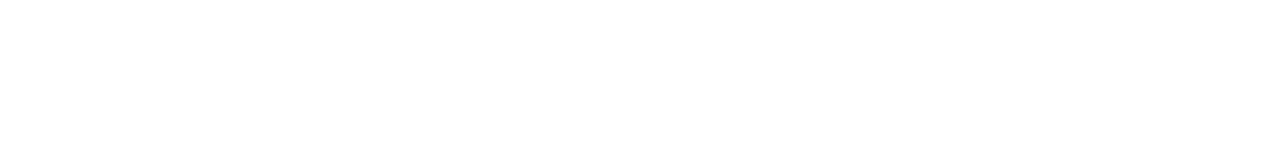
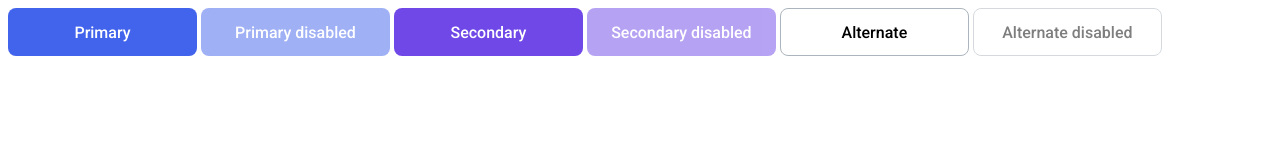
Before and after one commit to js-tasks-ru/htmlcss-20231027_olesja-a92, a website: page 03-lection1/01-button/index.html in a window 1280 px wide. Drawn offline with Linux system fonts and the light colour scheme.

Commit message:
стили для кнопок

```diff
--- a/03-lection1/01-button/button.css
+++ b/03-lection1/01-button/button.css
@@ -1 +1,48 @@
 /* Стилизация кнопки */
+.button{
+	color: #FFF;
+	background: #FFF;
+	text-align: center;
+	font-family: Roboto;
+	font-size: 16px;
+	font-style: normal;
+	font-weight: 500;
+	line-height: normal;
+	border-radius: 8px;
+	width: 189px;
+	height: 48px;
+	border: none;
+	cursor: pointer;
+	transition: opacity 200ms ease-in-out, background 200ms ease-in-out;
+}
+
+.button:disabled{
+	cursor: default;
+	opacity: 0.5;
+	pointer-events: none;
+}
+
+.button_primary{
+	background: var(--primary);
+}
+
+.button_primary:hover, .button_primary:active{
+	background: var(--primary_hover);
+}
+
+.button_secondary{
+	background: var(--secondary);
+}
+
+.button_secondary:hover, .button_secondary:active{
+	background: var(--secondary_hover);
+}
+
+.button_alternate{
+	border: 1px solid var(--grey-3);
+	color: var(--gray-4);
+}
+
+.button_alternate:hover, .button_alternate:active{
+	border-color: var(--black);
+}
--- a/03-lection1/01-button/index.html
+++ b/03-lection1/01-button/index.html
@@ -6,6 +6,11 @@
         <link rel="stylesheet" href="./button.css">
     </head>
     <body>
-
+		<button class="button button_primary">Primary</button>
+		<button class="button button_primary" disabled>Primary disabled</button>
+		<button class="button button_secondary">Secondary</button>
+		<button class="button button_secondary" disabled>Secondary disabled</button>
+		<button class="button button_alternate">Alternate</button>
+		<button class="button button_alternate" disabled>Alternate disabled</button>
     </body>
 </html>
--- a/assets/css/main.css
+++ b/assets/css/main.css
@@ -5,7 +5,7 @@
     --black: #212429;
     --pink: #F784AD;
     --purple: #7048E8;
-    --blue: #374FC7;
+    --blue: #4263EB;
     --red: #F03D3E;
     --grey-1: #F8F9FA;
     --grey-2: #DDE2E5;
@@ -16,7 +16,9 @@
     --success: var(--blue);
 
     --primary: var(--blue);
+    --primary_hover: #2342C0;
     --secondary: var(--purple);
+    --secondary_hover: #5028C6;
 }
 
 * {
```
